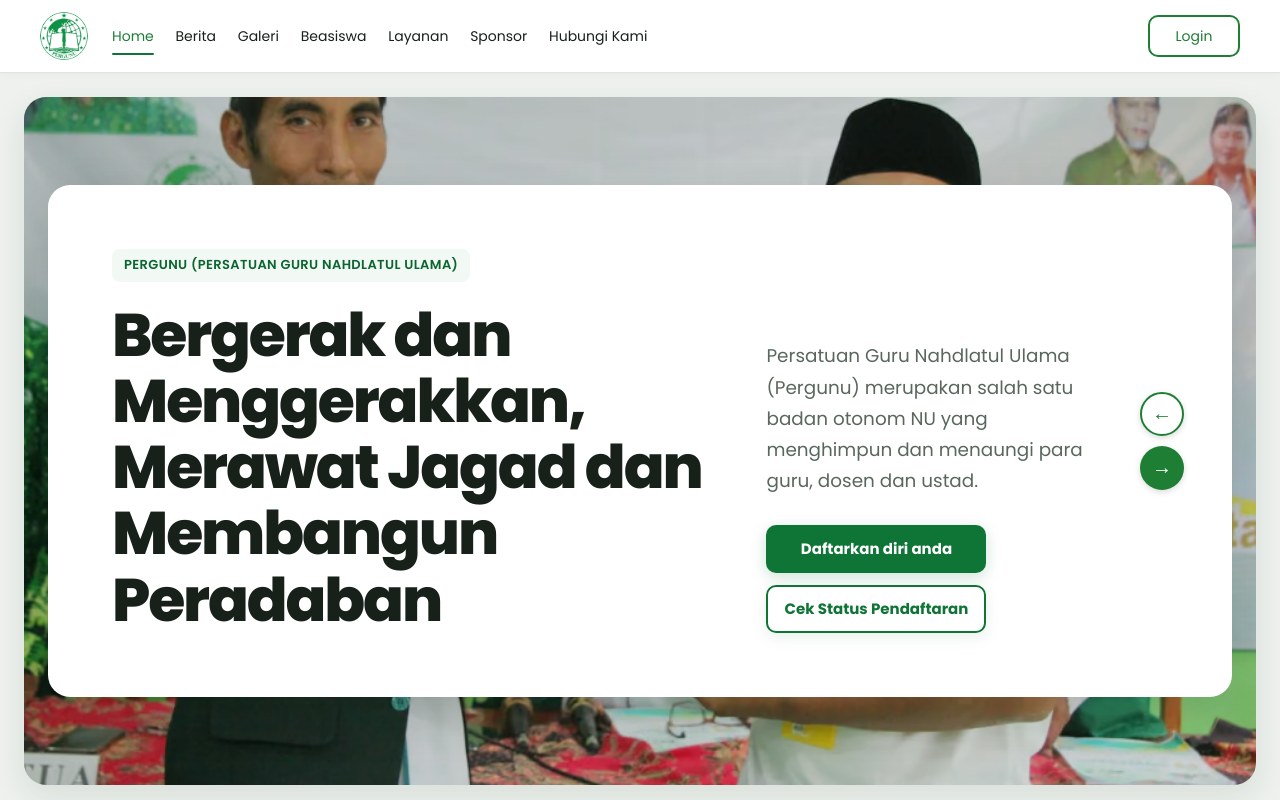
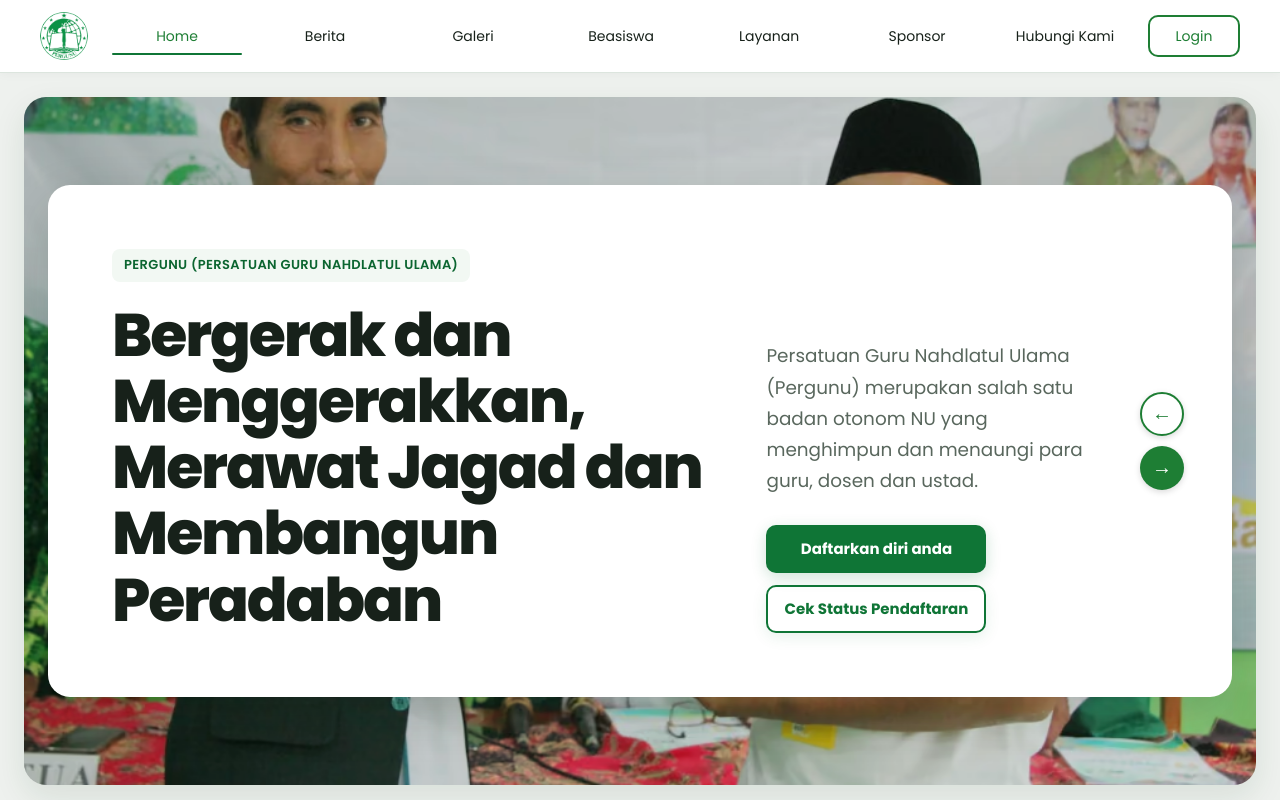
Before and after one commit to Ruzzuu/Pergunu2, a React (Vite) app: page / in a window 1280 px wide. Shown: the top 800 px of the page. Built offline with nearby package versions, Linux system fonts and the light colour scheme; no server answers.

Commit message:
Distribute navbar links evenly

```diff
--- a/src/legacy/public-ui.css
+++ b/src/legacy/public-ui.css
@@ -72,13 +72,22 @@
 .navbar-left a { display: flex; border-radius: 50%; }
 .logo { width: 48px; height: 48px; }
 .navbar-right { flex: 1 1 auto; margin-left: 0; }
-.navbar-right ul { width: 100%; gap: clamp(14px, 1.7vw, 26px); }
+.navbar-right > ul {
+  display: grid;
+  grid-template-columns: repeat(7, minmax(0, 1fr)) auto;
+  width: 100%;
+  gap: clamp(10px, 1.4vw, 22px);
+  align-items: center;
+}
 .navbar-right li { font-size: 14px; }
 .navbar-right ul li a {
   position: relative;
   display: inline-flex;
   align-items: center;
+  justify-content: center;
+  width: 100%;
   min-height: 44px;
+  white-space: nowrap;
   color: var(--text-primary);
   transition: color 160ms ease;
 }
@@ -102,7 +111,7 @@
   align-items: center;
   justify-content: center;
 }
-.navbar-right ul > li.login-button-wrapper { margin-left: auto; }
+.navbar-right ul > li.login-button-wrapper { margin-left: 0; }
 .navbar-login-btn.sponsor-active::after,
 .navbar-login-btn.active::after { display: none; }
 
@@ -561,7 +570,7 @@
     box-shadow: var(--shadow-md);
   }
   .navbar-right.is-open { display: block; }
-  .navbar-right ul { display: grid; grid-template-columns: repeat(2, minmax(0, 1fr)); gap: 4px 20px; align-items: stretch; }
+  .navbar-right > ul { grid-template-columns: repeat(2, minmax(0, 1fr)); gap: 4px 20px; align-items: stretch; }
   .navbar-right li { font-size: 15px; }
   .navbar-right ul li a { width: 100%; padding: 4px 0; }
   .navbar-right ul li a.sponsor-active::after { right: auto; width: 28px; }
```
